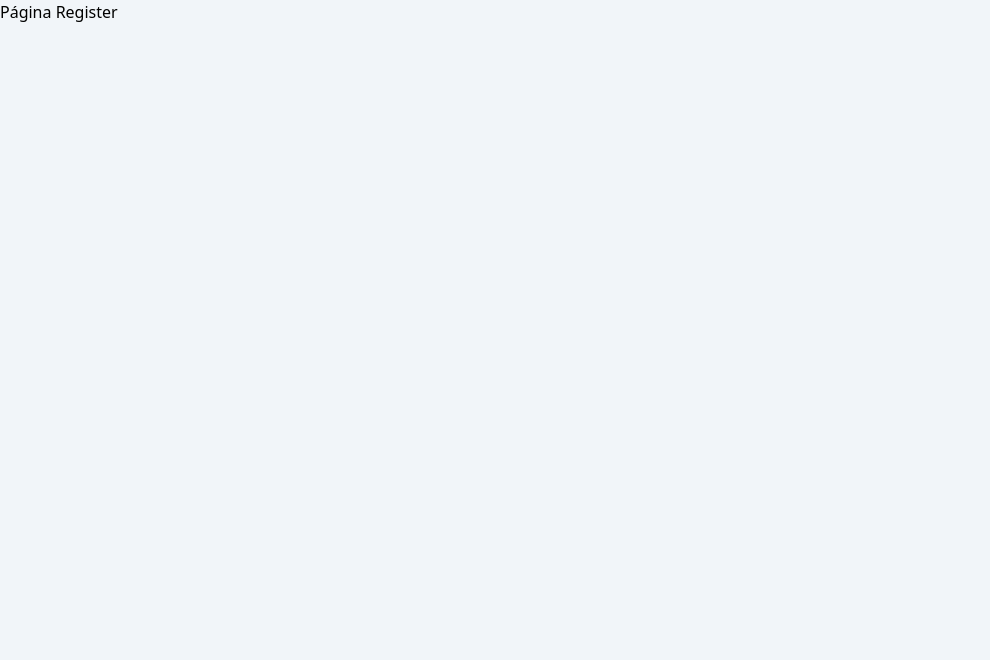
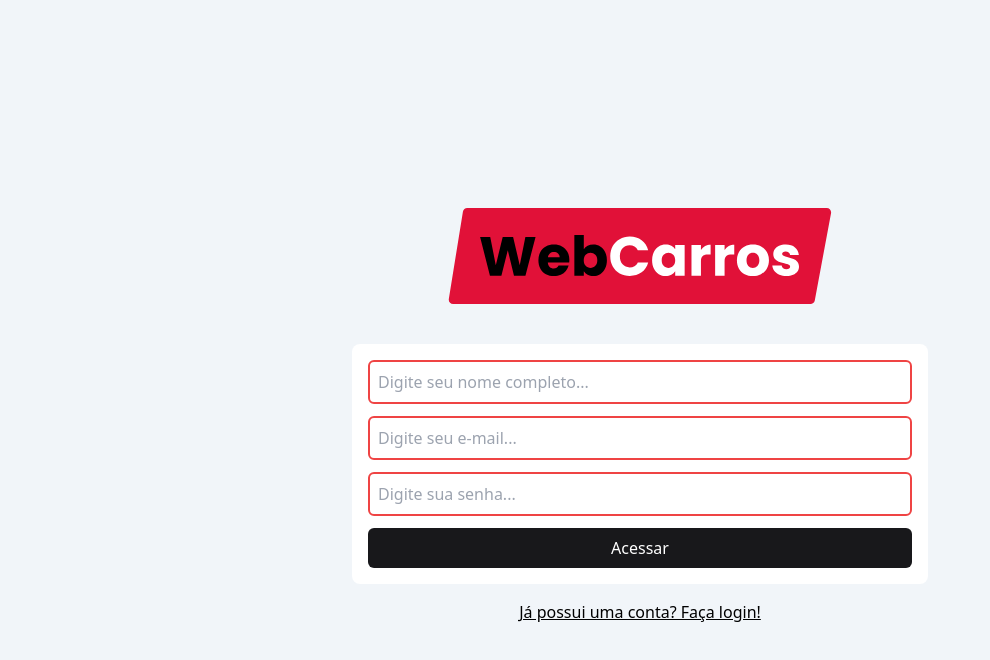
Before and after one commit to otaciliow/react-webcarros, a React (Vite) app: page /register in a window 1280 px wide. Shown: the top 660 px of the page, without its empty margins (0-990 px from the left). Built offline with nearby package versions, Linux system fonts and the light colour scheme.

Commit message:
feat: add page register

```diff
--- a/src/pages/register/index.tsx
+++ b/src/pages/register/index.tsx
@@ -1,7 +1,57 @@
+import { Link } from 'react-router-dom';
+import { useForm } from 'react-hook-form';
+import { z } from 'zod';
+import { zodResolver } from '@hookform/resolvers/zod';
+
+import logoImg from '../../assets/logo.svg';
+import { Container } from '../../components/container';
+import { Input } from '../../components/input';
+
+const schema = z.object({
+    name: z.string().nonempty('O campo nome é obrigatório'),
+    email: z.string().email('Insira um e-mail válido').nonempty('O campo e-mail é obrigatório'),
+    password: z.string().min(6, 'A senha deve ter pelo menos 6 caracteres').nonempty('O campo senha é obrigatório')
+})
+
+type formData = z.infer<typeof schema>
+
 export function Register() {
+
+    const { register, handleSubmit, formState: {errors} } = useForm<formData>({
+        resolver: zodResolver(schema),
+        mode: "onChange",
+    });
+
+    function onSubmit(data: formData) {
+        console.log(data);
+    }
     return (
-        <div>
-            <h1>Página Register</h1>
-        </div>
+        <Container>
+            <div className="w-full min-h-screen flex justify-center items-center flex-col gap-4">
+                <Link to="/" className="mb-6 max-w-sm w-full">
+                    <img src={logoImg} alt="logo do site"  className="w-full"/>
+                </Link>
+                <form action="" className="bg-white max-w-xl w-full rounded-lg p-4" onSubmit={handleSubmit(onSubmit)}>
+
+                    <div className="mb-3">
+                        <Input type="text" placeholder="Digite seu nome completo..." name="name" error={errors.name?.message} register={register}/>
+                    </div>
+
+                    <div className="mb-3">
+                        <Input type="email" placeholder="Digite seu e-mail..." name="email" error={errors.email?.message} register={register}/>
+                    </div>
+
+                    <div className="mb-3">
+                        <Input type="password" placeholder="Digite sua senha..." name="password" error={errors.password?.message} register={register}/>
+                    </div>
+
+                    <button className="bg-zinc-900 w-full rounded-md text-white h-10 font-medium">Acessar</button>
+                </form>
+
+                <Link to="/login" className="underline">Já possui uma conta? Faça login!</Link>
+
+            </div>
+
+        </Container>
     )
 }
```
